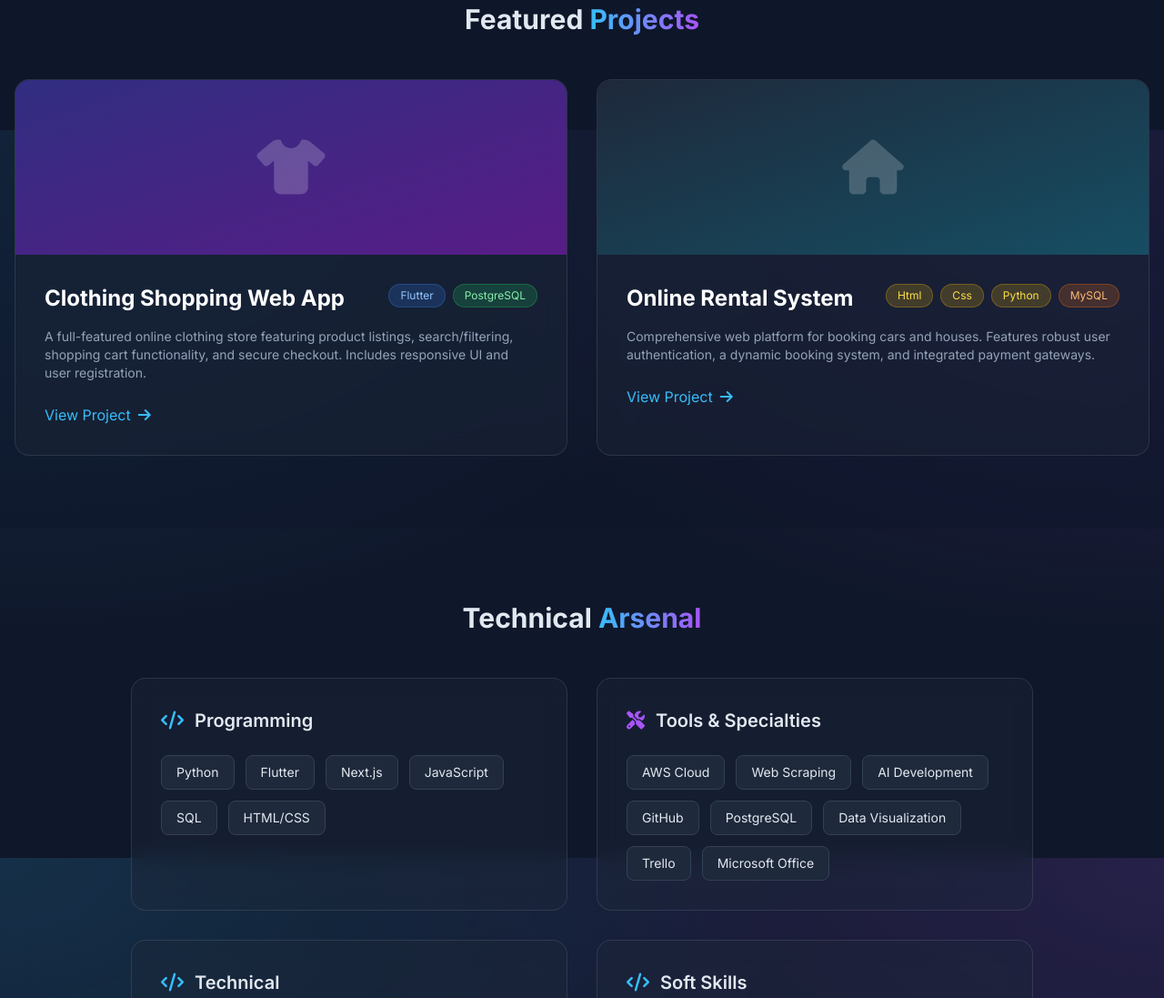
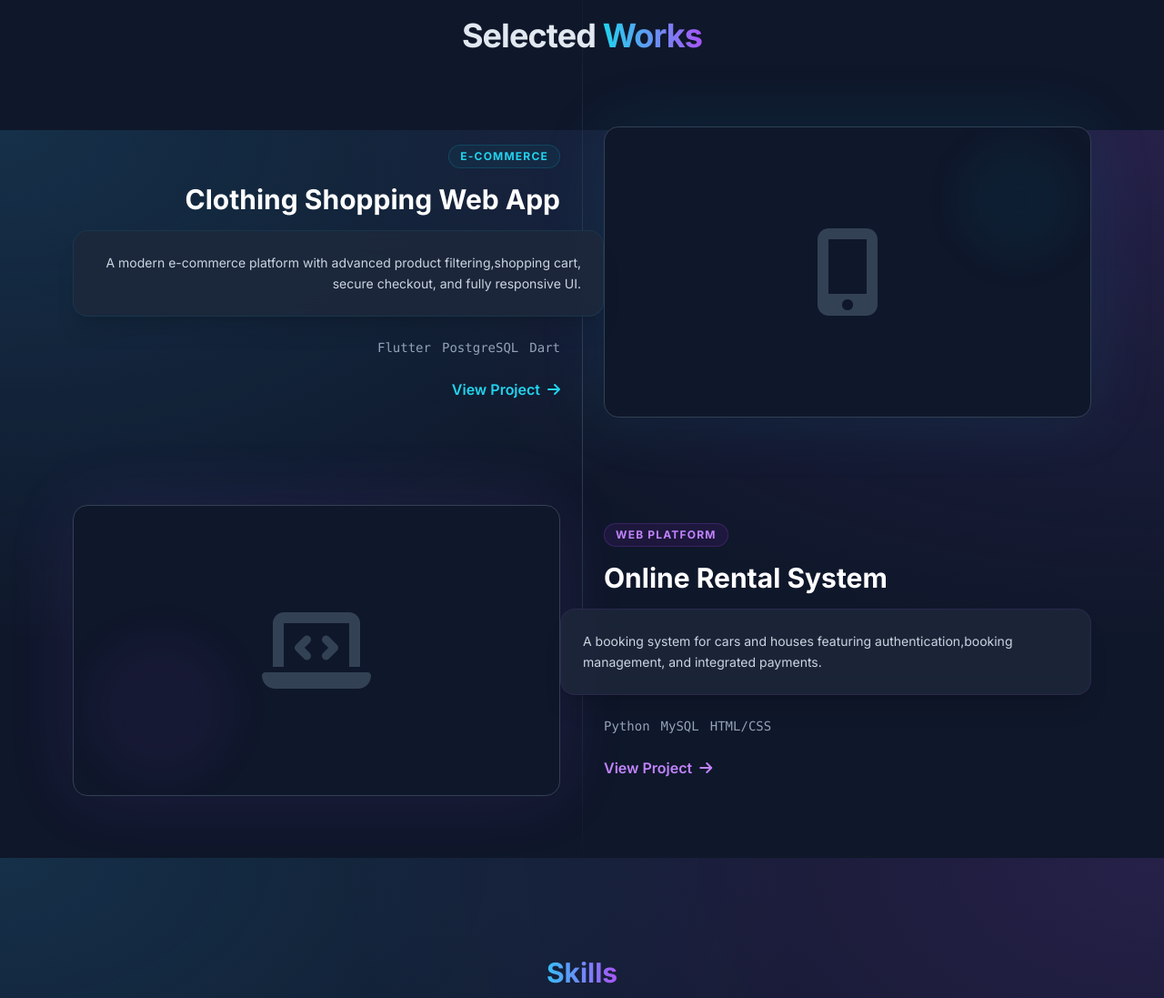
Before and after one commit to abhijith-7777/Portfolio, a plain HTML site: page index.html in a window 1280 px wide. Shown: the part 1457-2554 px from the top of the page at 91% size. Drawn offline with nearby package versions, Linux system fonts and the light colour scheme.

Commit message:
work section design change

```diff
--- a/index.html
+++ b/index.html
@@ -134,54 +134,76 @@
         </div>
     </section>
 
-    <section id="projects" class="py-20 bg-slate-900/50">
-        <div class="max-w-7xl mx-auto px-4">
-            <h2 class="text-3xl font-bold mb-12 text-center">Featured <span class="text-gradient">Projects</span></h2>
+    <section id="projects" class="py-24 relative">
+        <div class="absolute left-1/2 top-0 bottom-0 w-px bg-gradient-to-b from-transparent via-slate-700 to-transparent hidden md:block"></div>
 
-            <div class="grid grid-cols-1 md:grid-cols-2 gap-8">
+        <div class="max-w-6xl mx-auto px-4 relative z-10">
+            <h2 class="text-4xl font-bold mb-20 text-center tracking-tight">
+                Selected <span class="text-transparent bg-clip-text bg-gradient-to-r from-cyan-400 to-purple-500">Works</span>
+            </h2>
 
-                <div class="glass-card rounded-2xl overflow-hidden group hover:shadow-2xl hover:shadow-primary/20 transition duration-300">
-                    <div class="h-48 bg-gradient-to-br from-indigo-900 to-purple-900 flex items-center justify-center">
-                        <i class="fas fa-tshirt text-6xl text-white/20 group-hover:text-white/40 transition transform group-hover:scale-110"></i>
-                    </div>
-                    <div class="p-8">
-                        <div class="flex justify-between items-start mb-4">
-                            <h3 class="text-2xl font-bold text-white">Clothing Shopping Web App</h3>
-                            <div class="flex space-x-2">
-                                <span class="px-3 py-1 text-xs rounded-full bg-blue-500/20 text-blue-300 border border-blue-500/30">Flutter</span>
-                                <span class="px-3 py-1 text-xs rounded-full bg-green-500/20 text-green-300 border border-green-500/30">PostgreSQL</span>
-                            </div>
+            <div class="space-y-24">
+
+                <div class="group relative grid md:grid-cols-2 gap-8 md:gap-12 items-center">
+                    <div class="order-2 md:order-1 text-right md:text-right">
+                        <div class="inline-block px-3 py-1 mb-4 text-xs font-bold tracking-widest text-cyan-400 uppercase bg-cyan-900/20 rounded-full border border-cyan-500/20">
+                            E-Commerce
                         </div>
-                        <p class="text-slate-400 mb-6 text-sm">
-                            A full-featured online clothing store featuring product listings, search/filtering, shopping cart functionality, and secure checkout. Includes responsive UI and user registration.
-                        </p>
-                        <a href="#" class="inline-flex items-center text-accent hover:text-white font-medium transition">
+                        <h3 class="text-3xl font-bold text-white mb-4 group-hover:text-cyan-400 transition-colors">Clothing Shopping Web App</h3>
+                        <div class="glass-card p-6 rounded-2xl mb-6 relative z-10 bg-slate-800/80 md:-mr-12 border-cyan-500/10 hover:border-cyan-500/30 transition duration-500 shadow-xl">
+                            <p class="text-slate-300 leading-relaxed text-sm">
+                                A modern e-commerce platform with advanced product filtering,shopping cart, secure checkout, and fully responsive UI.
+                            </p>
+                        </div>
+                        <ul class="flex flex-wrap justify-end gap-3 text-sm text-slate-400 font-mono mb-6">
+                            <li class="hover:text-cyan-300 transition">Flutter</li>
+                            <li class="hover:text-cyan-300 transition">PostgreSQL</li>
+                            <li class="hover:text-cyan-300 transition">Dart</li>
+                        </ul>
+                        <a href="#" class="inline-flex items-center text-cyan-400 hover:text-white font-semibold transition group-hover:translate-x-2">
                             View Project <i class="fas fa-arrow-right ml-2"></i>
                         </a>
                     </div>
+
+                    <div class="order-1 md:order-2 relative">
+                        <div class="absolute inset-0 bg-cyan-500 rounded-2xl blur-2xl opacity-10 group-hover:opacity-30 transition duration-500"></div>
+
+                        <div class="relative h-64 md:h-80 rounded-2xl overflow-hidden border border-slate-700 group-hover:border-cyan-500/50 transition duration-500 bg-slate-900 flex items-center justify-center">
+                            <div class="absolute w-32 h-32 bg-cyan-500/10 rounded-full blur-xl top-4 right-4 animate-pulse"></div>
+                            <i class="fas fa-mobile-alt text-8xl text-slate-700 group-hover:text-cyan-400 transition-all duration-500 transform group-hover:scale-110 group-hover:-rotate-3"></i>
+                        </div>
+                    </div>
                 </div>
 
-                <div class="glass-card rounded-2xl overflow-hidden group hover:shadow-2xl hover:shadow-accent/20 transition duration-300">
-                    <div class="h-48 bg-gradient-to-br from-slate-800 to-cyan-900 flex items-center justify-center">
-                        <i class="fas fa-home text-6xl text-white/20 group-hover:text-white/40 transition transform group-hover:scale-110"></i>
+                <div class="group relative grid md:grid-cols-2 gap-8 md:gap-12 items-center">
+
+                    <div class="order-1 relative">
+                        <div class="absolute inset-0 bg-purple-500 rounded-2xl blur-2xl opacity-10 group-hover:opacity-30 transition duration-500"></div>
+
+                        <div class="relative h-64 md:h-80 rounded-2xl overflow-hidden border border-slate-700 group-hover:border-purple-500/50 transition duration-500 bg-slate-900 flex items-center justify-center">
+                            <div class="absolute w-40 h-40 bg-purple-500/10 rounded-full blur-xl bottom-4 left-4 animate-pulse"></div>
+                            <i class="fas fa-laptop-code text-8xl text-slate-700 group-hover:text-purple-400 transition-all duration-500 transform group-hover:scale-110 group-hover:rotate-3"></i>
+                        </div>
                     </div>
-                    <div class="p-8">
-                        <div class="flex justify-between items-start mb-4">
-                            <h3 class="text-2xl font-bold text-white">Online Rental System</h3>
-                            <div class="flex space-x-2">
-                                <span class="px-3 py-1 text-xs rounded-full bg-yellow-500/20 text-yellow-300 border border-yellow-500/30">Html</span>
-                                <span class="px-3 py-1 text-xs rounded-full bg-yellow-500/20 text-yellow-300 border border-yellow-500/30">Css</span>
-                                <span class="px-3 py-1 text-xs rounded-full bg-yellow-500/20 text-yellow-300 border border-yellow-500/30">Python</span>
-                                <span class="px-3 py-1 text-xs rounded-full bg-orange-500/20 text-orange-300 border border-orange-500/30">MySQL</span>
-                            </div>
+
+                    <div class="order-2 text-left">
+                        <div class="inline-block px-3 py-1 mb-4 text-xs font-bold tracking-widest text-purple-400 uppercase bg-purple-900/20 rounded-full border border-purple-500/20">
+                            Web Platform
                         </div>
-                        <p class="text-slate-400 mb-6 text-sm">
-                            Comprehensive web platform for booking cars and houses. Features robust user authentication, a dynamic booking system, and integrated payment gateways.
-                        </p>
-                        <a href="#" class="inline-flex items-center text-accent hover:text-white font-medium transition">
+                        <h3 class="text-3xl font-bold text-white mb-4 group-hover:text-purple-400 transition-colors">Online Rental System</h3>
+                        <div class="glass-card p-6 rounded-2xl mb-6 relative z-10 bg-slate-800/80 md:-ml-12 border-purple-500/10 hover:border-purple-500/30 transition duration-500 shadow-xl">
+                            <p class="text-slate-300 leading-relaxed text-sm">A booking system for cars and houses featuring authentication,booking management, and integrated payments.</p>
+                        </div>
+                        <ul class="flex flex-wrap justify-start gap-3 text-sm text-slate-400 font-mono mb-6">
+                            <li class="hover:text-purple-300 transition">Python</li>
+                            <li class="hover:text-purple-300 transition">MySQL</li>
+                            <li class="hover:text-purple-300 transition">HTML/CSS</li>
+                        </ul>
+                        <a href="#" class="inline-flex items-center text-purple-400 hover:text-white font-semibold transition group-hover:translate-x-2">
                             View Project <i class="fas fa-arrow-right ml-2"></i>
                         </a>
                     </div>
+
                 </div>
 
             </div>
@@ -190,7 +212,7 @@
 
     <section id="skills" class="py-20">
         <div class="max-w-5xl mx-auto px-4">
-            <h2 class="text-3xl font-bold mb-12 text-center">Technical <span class="text-gradient">Arsenal</span></h2>
+            <h2 class="text-3xl font-bold mb-12 text-center"><span class="text-gradient">Skills</span></h2>
 
             <div class="grid grid-cols-1 md:grid-cols-2 gap-8">
                 <div class="glass-card p-8 rounded-2xl">
```
